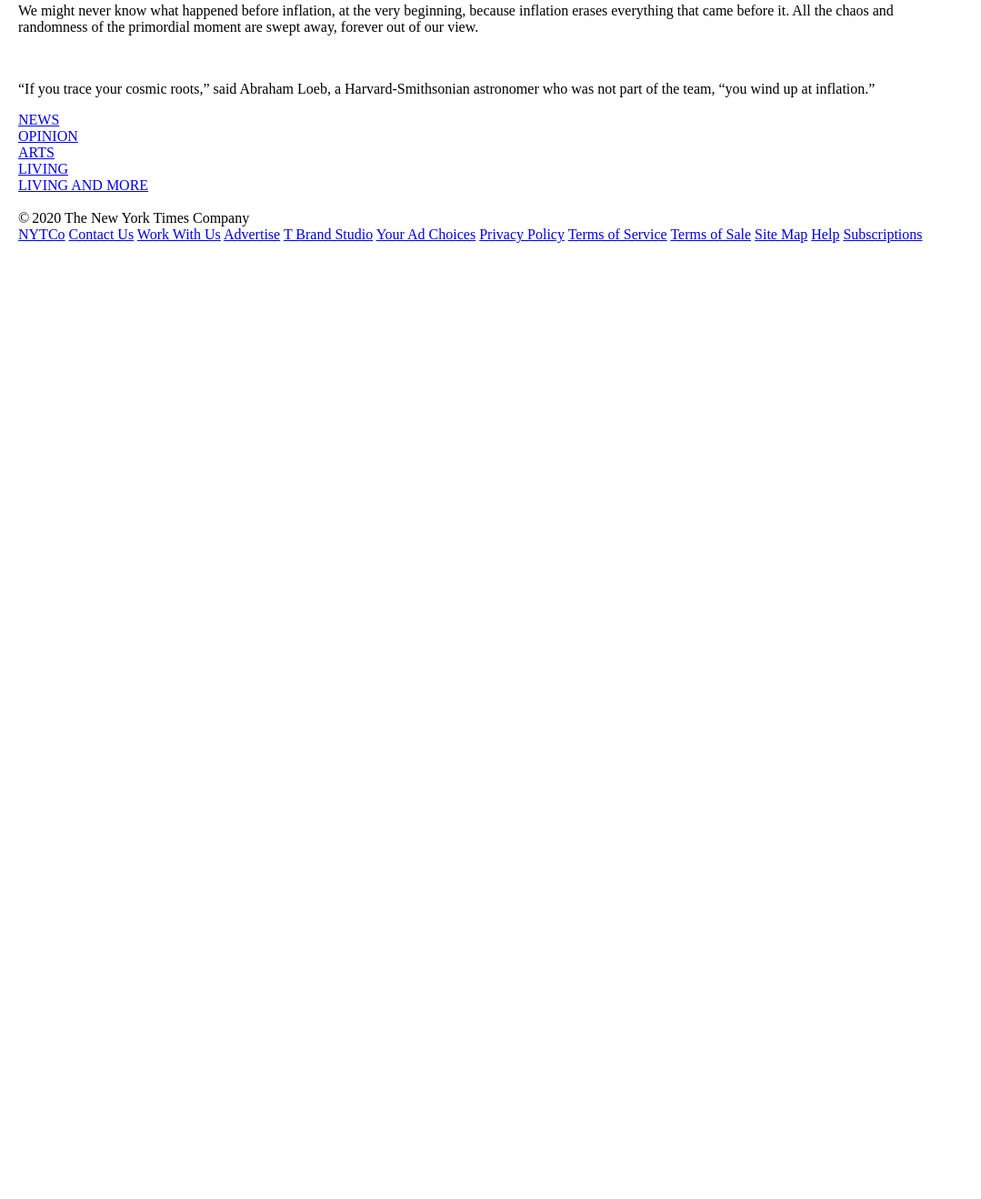
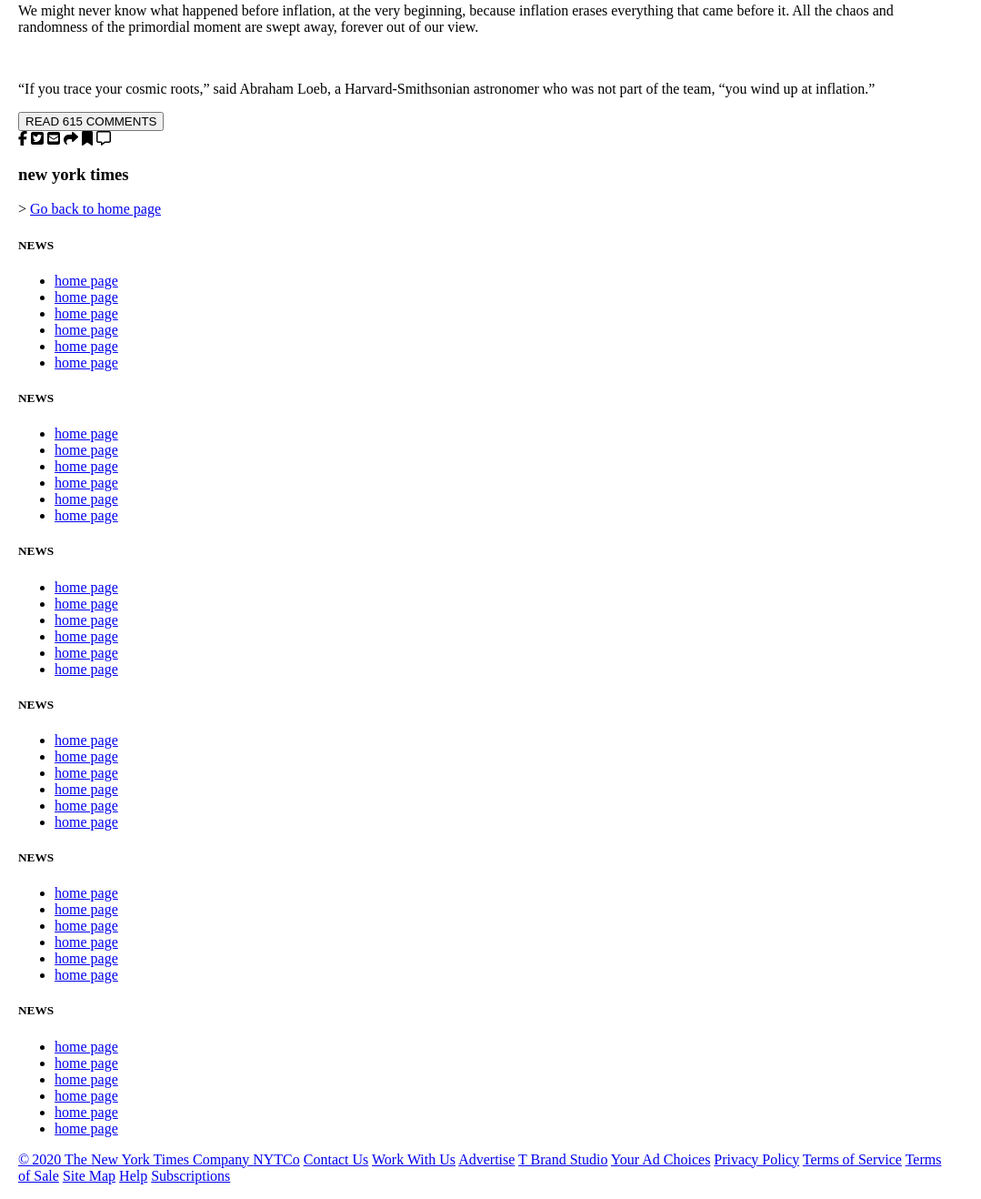
Before and after one commit to Byabasaija/NYTimes-milestone-1-and-2, a plain HTML site: page index.html in a window 1280 px wide. Shown: the part 7222-8540 px from the top of the page at 91% size, without its empty margins (0-1079 px from the left). Before the commit the page ends 7509 px from the top, so only its background shows below. Drawn offline with Linux system fonts and the light colour scheme.

Commit message:
add footer

```diff
--- a/index.html
+++ b/index.html
@@ -235,24 +235,183 @@
                     <p>So the future of the cosmos is perhaps bright and fecund, but do not bother asking about going any deeper into the past.</p><br>
                     <p>We might never know what happened before inflation, at the very beginning, because inflation erases everything that came before it. All the chaos and randomness of the primordial moment are swept away, forever out of our view.</p><br>
                     <p>“If you trace your cosmic roots,” said Abraham Loeb, a Harvard-Smithsonian astronomer who was not part of the team, “you wind up at inflation.”</p>
-
-
+                    <div>
+                        <input type="button" value="READ 615 COMMENTS">
+                        <div>
+                            <i class="fab fa-facebook-f"></i>
+                                    <i class="fab fa-twitter-square"></i>
+                                    <i class="fas fa-envelope-square"></i>
+                                    <i class="fas fa-share"></i>
+                                    <i class="fas fa-bookmark"></i>
+                                    <i class="far fa-comment-alt"></i>
+                        </div>
+                        </div>
                 </article>
             </section>
 
         </main>
-        <!--bottom nav bar-->
-        <div class="navbar">
-            <nav>
-                <a href="#news" class="active">NEWS</a><br>
-                <a href="#opinion">OPINION</a><br>
-                <a href="#carts">ARTS</a><br>
-                <a href="#living">LIVING</a><br>
-                <a href="#living and more">LIVING AND MORE</a></nav><br>
-        </div>
-        <!--footer-->
-        <footer>
-            © 2020 The New York Times Company <br>
+                <footer>
+                <div>
+                <h3>
+                new york times
+                </h3>>
+                <a href="#">Go back to home page</a>
+                </div>
+                <div>
+                <div>
+                <h5>
+                NEWS
+                </h5>
+                <ul>
+                <li>
+                <a href="#">home page</a>
+                </li>
+                <li>
+                <a href="#">home page</a>
+                </li>
+                <li>
+                <a href="#">home page</a>
+                </li>
+                <li>
+                <a href="#">home page</a>
+                </li>
+                <li>
+                <a href="#">home page</a>
+                </li>
+                <li>
+                <a href="#">home page</a>
+                </li>
+                </ul>
+                </div>
+                <div>
+                <h5>
+                NEWS
+                </h5>
+                <ul>
+                <li>
+                <a href="#">home page</a>
+                </li>
+                <li>
+                <a href="#">home page</a>
+                </li>
+                <li>
+                <a href="#">home page</a>
+                </li>
+                <li>
+                <a href="#">home page</a>
+                </li>
+                <li>
+                <a href="#">home page</a>
+                </li>
+                <li>
+                <a href="#">home page</a>
+                </li>
+                </ul>
+                </div>
+                <div>
+                <h5>
+                NEWS
+                </h5>
+                <ul>
+                <li>
+                <a href="#">home page</a>
+                </li>
+                <li>
+                <a href="#">home page</a>
+                </li>
+                <li>
+                <a href="#">home page</a>
+                </li>
+                <li>
+                <a href="#">home page</a>
+                </li>
+                <li>
+                <a href="#">home page</a>
+                </li>
+                <li>
+                <a href="#">home page</a>
+                </li>
+                </ul>
+                </div>
+                <div>
+                <h5>
+                NEWS
+                </h5>
+                <ul>
+                <li>
+                <a href="#">home page</a>
+                </li>
+                <li>
+                <a href="#">home page</a>
+                </li>
+                <li>
+                <a href="#">home page</a>
+                </li>
+                <li>
+                <a href="#">home page</a>
+                </li>
+                <li>
+                <a href="#">home page</a>
+                </li>
+                <li>
+                <a href="#">home page</a>
+                </li>
+                </ul>
+                </div>
+                <div>
+                <h5>
+                NEWS
+                </h5>
+                <ul>
+                <li>
+                <a href="#">home page</a>
+                </li>
+                <li>
+                <a href="#">home page</a>
+                </li>
+                <li>
+                <a href="#">home page</a>
+                </li>
+                <li>
+                <a href="#">home page</a>
+                </li>
+                <li>
+                <a href="#">home page</a>
+                </li>
+                <li>
+                <a href="#">home page</a>
+                </li>
+                </ul>
+                </div>
+                <div>
+                <h5>
+                NEWS
+                </h5>
+                <ul>
+                <li>
+                <a href="#">home page</a>
+                </li>
+                <li>
+                <a href="#">home page</a>
+                </li>
+                <li>
+                <a href="#">home page</a>
+                </li>
+                <li>
+                <a href="#">home page</a>
+                </li>
+                <li>
+                <a href="#">home page</a>
+                </li>
+                <li>
+                <a href="#">home page</a>
+                </li>
+                </ul>
+                </div>
+                </div>
+
+          <div>
+            <a href="#">  © 2020 The New York Times Company </a>
             <a href="https://www.nytco.com/">NYTCo</a>
             <a href="https://help.nytimes.com/hc/en-us/articles/115015385887-Contact-Us">Contact Us</a>
             <a href="https://www.nytco.com/careers/">Work With Us</a>
@@ -265,6 +424,7 @@
             <a href="https://spiderbites.nytimes.com/">Site Map</a>
             <a href="https://help.nytimes.com/hc/en-us">Help</a>
             <a href="https://www.nytimes.com/subscription?campaignId=37WXW">Subscriptions</a>
+          </div>
         </footer>
 
     </div>
```
